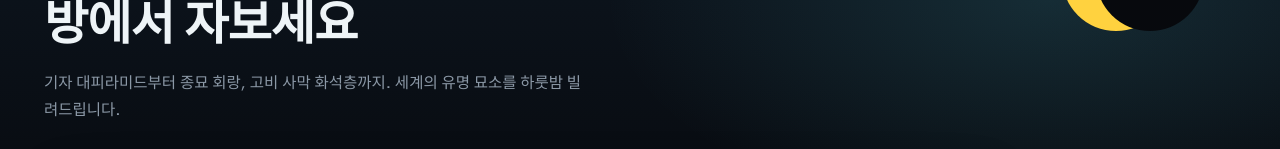
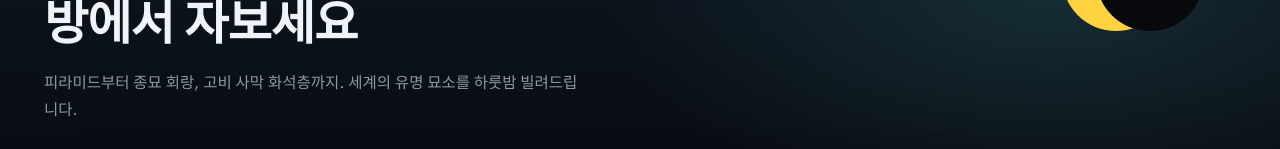
Before and after one commit to jiy0-0nv/nubi, a React (Vite) app in the folder frontend/: page / in a window 1280 px wide. Shown: the part 189-338 px from the top of the page. Built offline with nearby package versions, Linux system fonts and the light colour scheme; no server answers; a web font is replaced by a local one.

Commit message:
아주 사소한 글자수 수정

```diff
--- a/frontend/src/pages/HomePage.jsx
+++ b/frontend/src/pages/HomePage.jsx
@@ -186,7 +186,7 @@ export default function HomePage() {
               방에서 자보세요
             </h1>
             <p className="landing-desc">
-              기자 대피라미드부터 종묘 회랑, 고비 사막 화석층까지. 세계의 유명 묘소를 하룻밤 빌려드립니다.
+              피라미드부터 종묘 회랑, 고비 사막 화석층까지. 세계의 유명 묘소를 하룻밤 빌려드립니다.
             </p>
 
             <form className="search-pill" onSubmit={handleSearch}>
```
